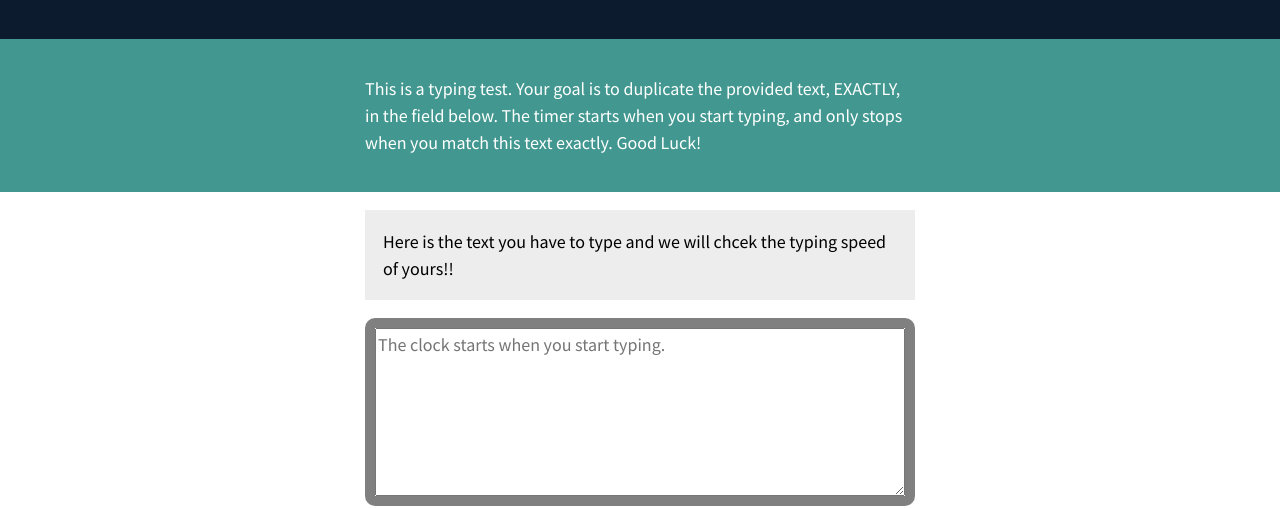
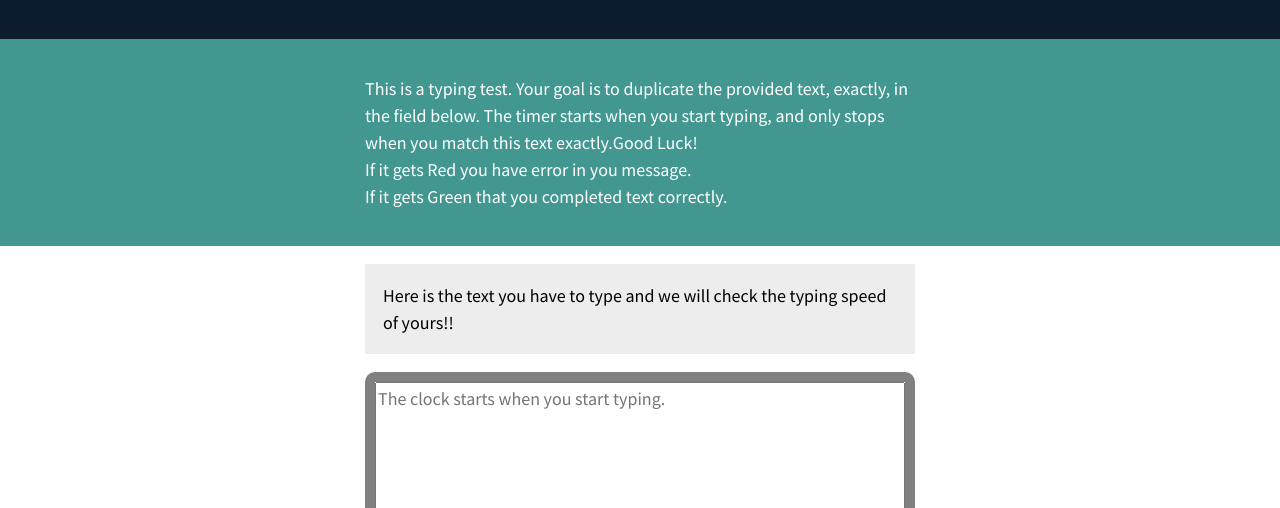
Before and after one commit to CharmiShah21/Typing-Speed-Application, a plain HTML site: page index.html in a window 1280 px wide. Shown: the part 99-607 px from the top of the page. Drawn offline with Linux system fonts and the light colour scheme.

Commit message:
update changes

```diff
--- a/index.html
+++ b/index.html
@@ -16,11 +16,14 @@
     </header>
     <main class="main">
         <article class="intro">
-            <p>This is a typing test. Your goal is to duplicate the provided text, EXACTLY, in the field below. The timer starts when you start typing, and only stops when you match this text exactly. Good Luck!</p>
+            <p>This is a typing test. Your goal is to duplicate the provided text, exactly, in the field below. The timer starts when you start typing, and only stops when you match this text exactly.Good Luck!<br>
+                If it gets Red you have error in you message.
+                <br>If it gets Green that you completed text correctly.
+                 </p>
         </article><!-- .intro -->
         <section class="test-area">
             <div id="origin-text">
-                <p>Here is the text you have to type and we will chcek the typing speed of yours!!</p>
+                <p>Here is the text you have to type and we will check the typing speed of yours!!</p>
             </div><!-- #origin-text -->
 
             <div class="test-wrapper">
@@ -33,8 +36,8 @@
                 </section>
 
                 <button id="reset">Start over</button>
-            </div><!-- .meta -->
-        </section><!-- .test-area -->
+            </div>
+        </section>
     </main>
 
 </body>
```
